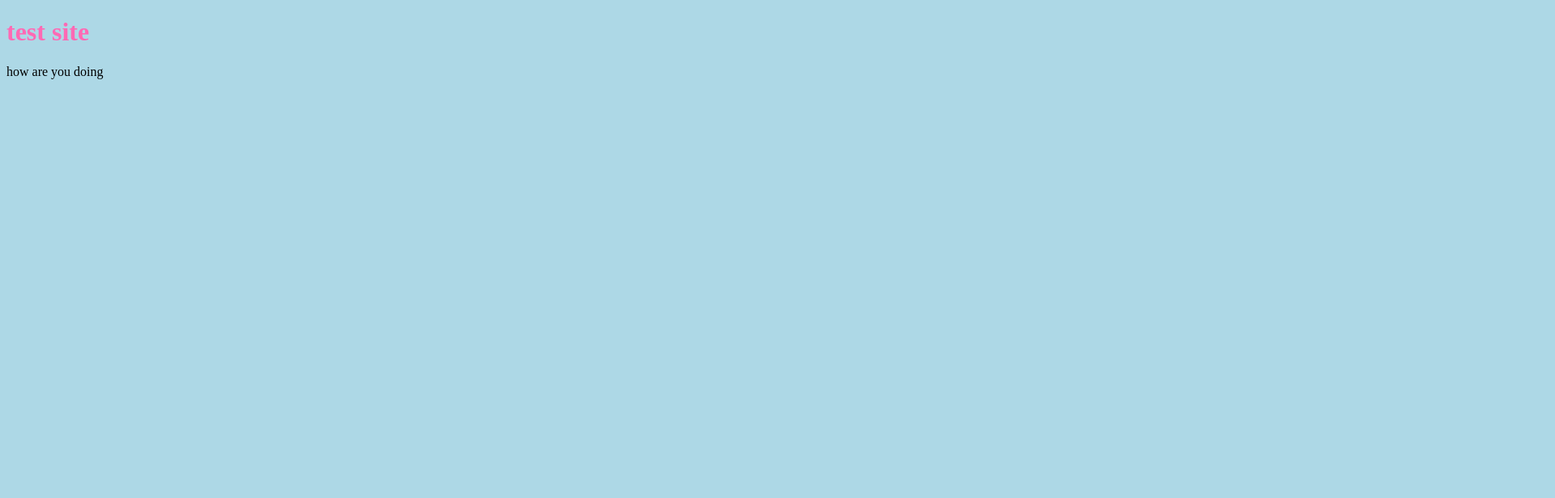
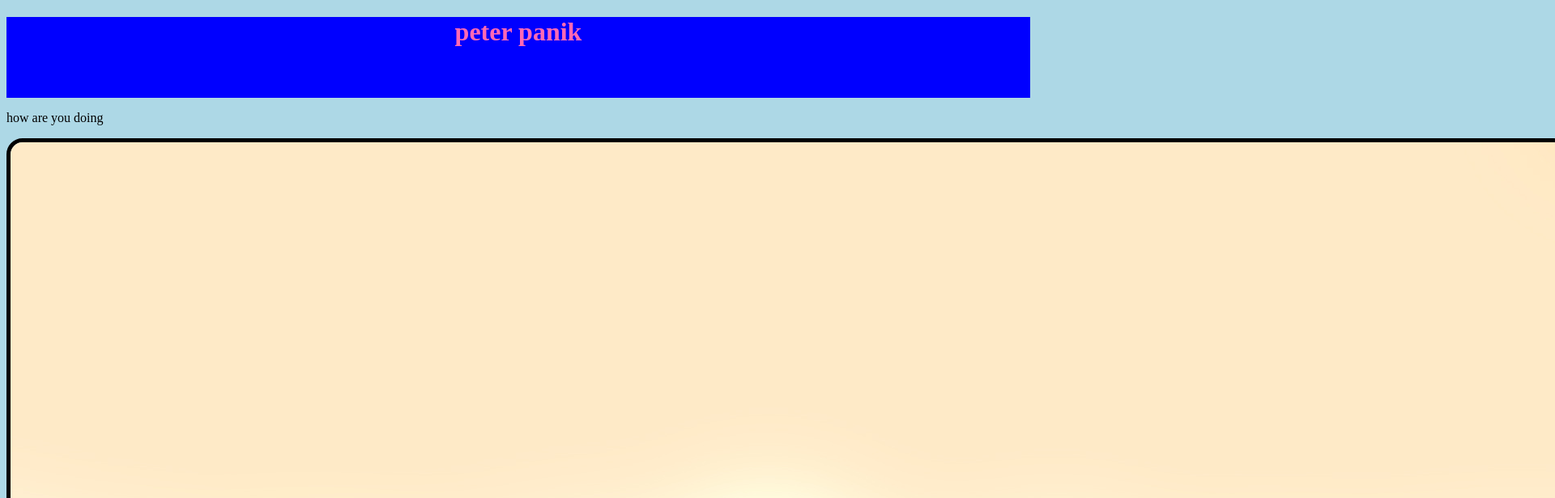
Before and after one commit to LasseStaus/LightBulb, a website built with Parcel: page index.html in a window 1280 px wide. Shown: the top 616 px of the page at 81% size, 1920 px wide, since content can reach past the window. Built offline with nearby package versions, Linux system fonts and the light colour scheme.

Commit message:
inital parcel and sass files

```diff
--- a/index.html
+++ b/index.html
@@ -4,11 +4,12 @@
     <meta charset="UTF-8" />
     <meta name="viewport" content="width=device-width, initial-scale=1.0" />
     <title>Document</title>
-    <link rel="stylesheet" href="styles.css" />
+    <link rel="stylesheet" href="sass/styles.scss" />
   </head>
   <body>
     <header><h1>Hi mom</h1></header>
     <p>how are you doing</p>
+
     <script src="main.js"></script>
   </body>
 </html>
--- a/main.js
+++ b/main.js
@@ -1 +1,7 @@
-document.querySelector("h1").textContent = " test site";
+import { gallery as pictures, settings } from "./modules/gallery";
+
+document.querySelector("h1").textContent = settings.author;
+
+const data = [{ i: "1.png" }, { i: "2.png" }];
+
+pictures(data, document.body);
--- /dev/null
+++ b/modules/gallery.js
@@ -0,0 +1,15 @@
+export function gallery(data, parent) {
+  data.forEach(d => {
+    const t = document.createElement("img");
+    t.src = "imgs/" + d.i;
+    parent.appendChild(t);
+  });
+}
+
+function createElement(type) {
+  return document.createElement(type);
+}
+export const settings = {
+  meaning: 42,
+  author: "peter panik"
+};
--- /dev/null
+++ b/sass/partials/_header.scss
@@ -0,0 +1,5 @@
+header {
+  height: 100px;
+  width: 100%;
+  background-color: blue;
+}
--- /dev/null
+++ b/sass/partials/_mixins.scss
@@ -0,0 +1,10 @@
+@mixin flexible() {
+  display: flex;
+  justify-content: center;
+  align-items: center;
+}
+
+@mixin defaultBorder($width: 1px) {
+  border: $width solid black;
+  border-radius: 20px;
+}
--- /dev/null
+++ b/sass/partials/_vars.scss
@@ -0,0 +1 @@
+$bg-color: lightblue;
--- /dev/null
+++ b/sass/styles.scss
@@ -0,0 +1,18 @@
+@use 'partials/vars';
+@use 'partials/header';
+@use 'partials/mixins';
+
+body {
+  background: vars.$bg-color;
+  h1 {
+    color: hotpink;
+    @include mixins.flexible();
+    &:hover {
+      color: blue;
+    }
+  }
+}
+
+img {
+  @include mixins.defaultBorder(5px);
+}
```
Also changed, not shown: package.json (added, +27 -0 lines), static/imgs/1.png (added), static/imgs/2.png (added), styles.css (deleted), 2 other files.
